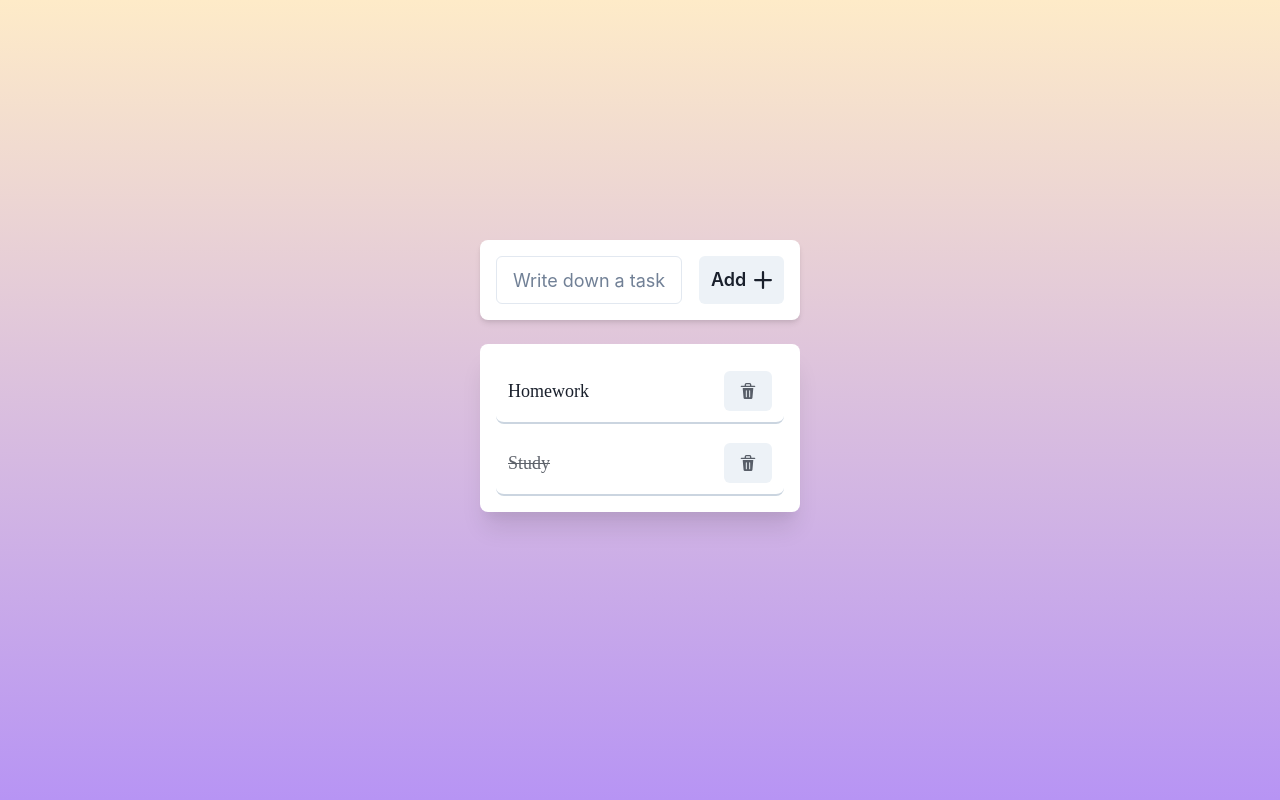
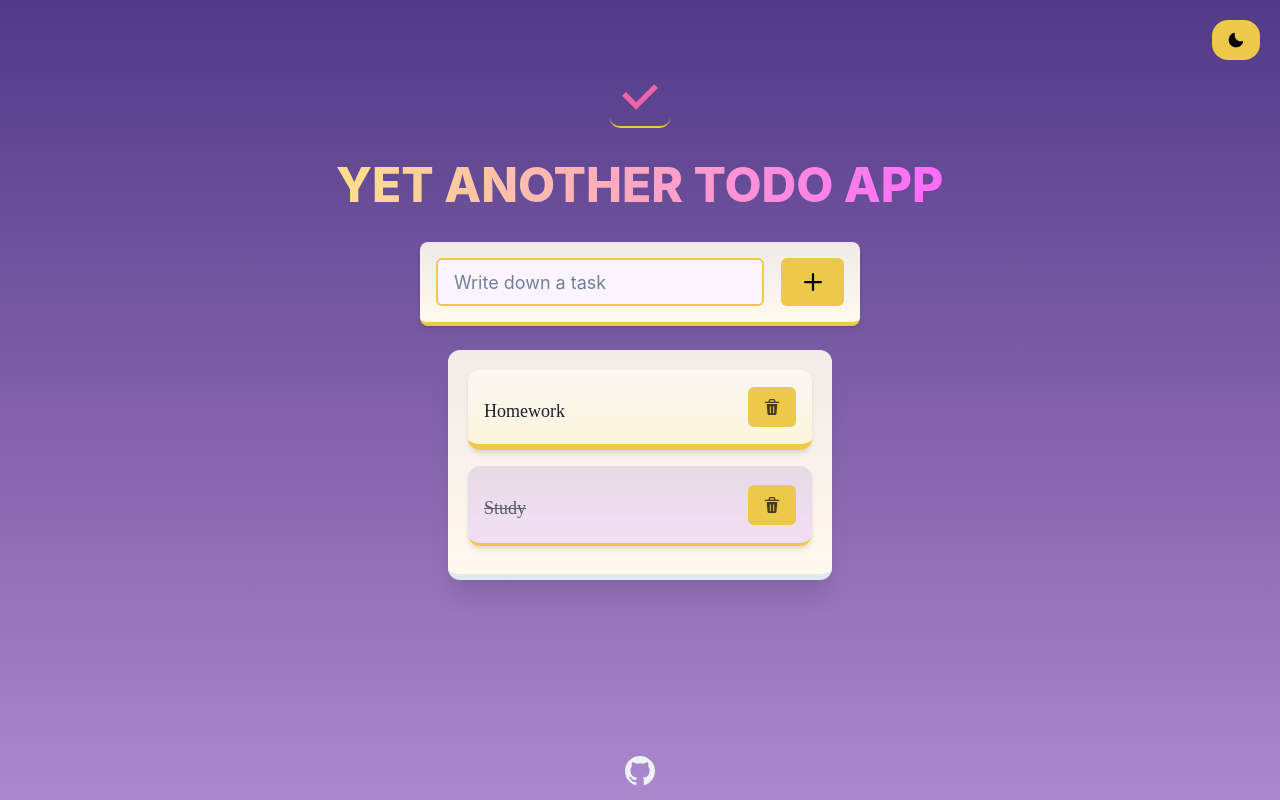
Before and after one commit to avilalte/todo-app, a React (Create React App) app: page / in a window 1280 px wide. Built offline with nearby package versions, Linux system fonts and the light colour scheme; a web font is replaced by a local one.

Commit message:
Update styles, implement dark mode

```diff
--- a/package.json
+++ b/package.json
@@ -11,9 +11,11 @@
     "@testing-library/jest-dom": "^5.16.5",
     "@testing-library/react": "^13.4.0",
     "@testing-library/user-event": "^13.5.0",
+    "animate.css": "^4.1.1",
     "framer-motion": "^7.3.4",
     "react": "^18.2.0",
     "react-dom": "^18.2.0",
+    "react-icons": "^4.4.0",
     "react-scripts": "5.0.1",
     "uuid": "^9.0.0",
     "web-vitals": "^2.1.4"
--- a/src/App.js
+++ b/src/App.js
@@ -1,8 +1,19 @@
 import TaskForm from "./components/TaskForm";
 import TaskList from "./components/TaskList";
-import { VStack } from "@chakra-ui/react";
+import { v4 as uuidv4 } from "uuid";
 import { useState } from "react";
-import { v4 as uuidv4 } from "uuid";
+import { BsGithub } from "react-icons/bs";
+import { CheckIcon, SunIcon, MoonIcon } from "@chakra-ui/icons";
+import {
+  Icon,
+  Spacer,
+  VStack,
+  Heading,
+  Link,
+  Button,
+  useColorMode,
+  useColorModeValue,
+} from "@chakra-ui/react";
 
 function App() {
   const [tasks, setTasks] = useState([
@@ -33,25 +44,82 @@ function App() {
     });
     setTasks(newList);
   };
+  const { colorMode, toggleColorMode } = useColorMode();
 
+  const menuGradient = useColorModeValue(
+    "linear(to-t, #fff9eeff, #fffcf0e5)",
+    "linear(to-t, #66476d81, #cc9bd788)"
+  );
+  const appBg = useColorModeValue(
+    "linear(to-b, #513a87, #684d98, #7f60a9, #9574bb, #ac89cd)",
+    "linear(to-b, #191032, #1d153a, #211a43, #251f4c, #292455, #282556, #272656, #262757, #22234f, #1e2047, #1a1c3f, #161937)"
+  );
+  const menuBorderColor = useColorModeValue("yellow.400", "purple.400");
   return (
     <VStack
-      pt="15rem"
-      w="100vw"
-      h="100vh"
-      bgGradient={[
-        "linear(to-tr, teal.300, yellow.400)",
-        "linear(to-t, blue.200, teal.500)",
-        "linear(to-b, orange.100, purple.300)",
-      ]}
+      justifyContent="center"
+      w="100%"
+      minH="100vh"
+      bgGradient={appBg}
+      pt={5}
+      pb={2}
+      backgroundSize="cover"
+      backgroundAttachment="fixed"
     >
-      <TaskForm handleAdd={handleAdd} />
+      <Button
+        colorScheme="yellow"
+        borderRadius={"1rem"}
+        alignSelf={"end"}
+        mr={5}
+        onClick={toggleColorMode}
+      >
+        {colorMode !== "light" ? <SunIcon /> : <MoonIcon />}
+      </Button>
+      <CheckIcon
+        color="pink.400"
+        w="60px"
+        h="60px"
+        borderRadius={10}
+        py={2}
+        px={3}
+        borderColor="yellow.400"
+        borderBottomWidth={2}
+      />
+      <Heading
+        className="animate__animated animate__pulse"
+        bgGradient="linear(to-l, #ff6cfd, #ffe089)"
+        bgClip="text"
+        as="h1"
+        size="2xl"
+        py={25}
+        fontWeight="extrabold"
+      >
+        YET ANOTHER TODO APP
+      </Heading>
+
+      <TaskForm
+        menuGradient={menuGradient}
+        menuBorderColor={menuBorderColor}
+        handleAdd={handleAdd}
+      />
       <TaskList
         tasks={tasks}
         setTasks={setTasks}
+        menuGradient={menuGradient}
         handleDelete={handleDelete}
         handleTaskCompleted={handleTaskCompleted}
       />
+      <Spacer />
+      <Link
+        textDecor="none"
+        color="yellow.100"
+        fontFamily=""
+        textShadow="2px 1px #463a4ebc"
+        href="https://github.com/avilalte"
+        isExternal
+      >
+        <Icon as={BsGithub} w={30} h={30} color="gray.100" />
+      </Link>
     </VStack>
   );
 }
--- a/src/components/Task.js
+++ b/src/components/Task.js
@@ -1,21 +1,44 @@
-import { Tooltip, HStack, Button, Spacer, Text } from "@chakra-ui/react";
+import {
+  Tooltip,
+  HStack,
+  Button,
+  Spacer,
+  Text,
+  useColorModeValue,
+} from "@chakra-ui/react";
 import { DeleteIcon } from "@chakra-ui/icons";
+import "animate.css";
 
 const Task = ({ task, id, completed, handleDelete, handleTaskCompleted }) => {
+  const taskGradientCompleted = useColorModeValue(
+    "linear(to-t, #eccbff91, #c4b2d25d )",
+    "linear(to-t, #5050509b, #9c9c9c5d )"
+  );
+  const taskGradient = useColorModeValue(
+    "linear(to-t, #faf4dbfb, #fffdf99b )",
+    "linear(to-t, #3d346dff, #634a86fc )"
+  );
   return (
-    <Tooltip label="Click on the task to mark it as completed">
+    <Tooltip
+      label="Click on the task to mark it as completed"
+      placement="left"
+      hasArrow
+    >
       <HStack
-        className="task"
+        shadow="md"
+        bgGradient={completed ? taskGradientCompleted : taskGradient}
+        className="task animate__animated animate__bounceIn"
         w="100%"
-        bg="white"
-        borderRadius={"lg"}
-        borderBottomWidth={2}
-        borderBottomColor="gray.300"
-        px={3}
+        borderRadius={"xl"}
+        borderBottomWidth={completed ? 3 : 6}
+        borderColor={useColorModeValue("yellow.400", "purple.400")}
+        px={4}
         py={6}
-        h="8ch"
+        h="5rem"
       >
         <Text
+          mt={2}
+          color={useColorModeValue("default", "gray.200")}
           opacity={completed ? 0.7 : 1}
           as={completed ? "del" : ""}
           fontSize="lg"
@@ -26,12 +49,14 @@ const Task = ({ task, id, completed, handleDelete, handleTaskCompleted }) => {
           {task}
         </Text>
         <Spacer minW="2rem" />
-        <Tooltip label="Delete task">
+        <Tooltip label="Delete task" placement="right" hasArrow>
           <Button
             onClick={(e) => {
               e.preventDefault();
               handleDelete(id);
             }}
+            color="black"
+            colorScheme={useColorModeValue("yellow", "purple")}
           >
             <DeleteIcon opacity={0.7} />
           </Button>
--- a/src/components/TaskForm.js
+++ b/src/components/TaskForm.js
@@ -1,8 +1,16 @@
 import { useState } from "react";
-import { Spacer, Input, Button, HStack } from "@chakra-ui/react";
+import {
+  Tooltip,
+  Spacer,
+  Input,
+  Button,
+  HStack,
+  useColorModeValue,
+} from "@chakra-ui/react";
 import { AddIcon } from "@chakra-ui/icons";
+import "animate.css";
 
-const TaskForm = ({ handleAdd }) => {
+const TaskForm = ({ menuBorderColor, menuGradient, handleAdd }) => {
   const [taskInput, setTaskInput] = useState("");
 
   return (
@@ -20,20 +28,38 @@ const TaskForm = ({ handleAdd }) => {
         w="100%"
         p="1rem"
         mb="1rem"
-        bg="white"
         borderRadius="lg"
+        borderBottomWidth={4}
+        borderColor={menuBorderColor}
+        bgGradient={menuGradient}
+        className="animate__animated animate__pulse"
       >
         <Input
           size="lg"
           placeholder="Write down a task"
+          _placeholder={{
+            color: useColorModeValue("default", "purple.100"),
+          }}
+          color={useColorModeValue("default", "gray.800")}
           value={taskInput}
+          bg={useColorModeValue("#fcf5ff", "#b29cd8")}
           onChange={(e) => setTaskInput(e.target.value)}
+          borderWidth={2}
+          maxLength={25}
+          borderColor={useColorModeValue("yellow.400", "#551a90.700")}
+          focusBorderColor={useColorModeValue("#ffd7fe", "#673e79")}
+          wordBreak={5}
         />
         <Spacer minW=".1rem" />
-        <Button type="submit" size="lg">
-          Add
-          <AddIcon ms={2} />
-        </Button>
+        <Tooltip label="Add new task" placement="right" hasArrow>
+          <Button
+            type="submit"
+            size="lg"
+            colorScheme={useColorModeValue("yellow", "purple")}
+          >
+            <AddIcon />
+          </Button>
+        </Tooltip>
       </HStack>
     </form>
   );
--- a/src/components/TaskList.js
+++ b/src/components/TaskList.js
@@ -2,10 +2,30 @@ import { HStack, VStack, Text } from "@chakra-ui/react";
 import Task from "../components/Task";
 import "../styles/styles.css";
 
-const TaskList = ({ setTasks, handleDelete, tasks, handleTaskCompleted }) => {
+const TaskList = ({
+  setTasks,
+  handleDelete,
+  tasks,
+  menuGradient,
+  menuBorderColor,
+  handleTaskCompleted,
+}) => {
   return tasks.length ? (
-    <VStack boxShadow="xl" w="25%" bg="white" borderRadius="lg" p={4}>
-      {tasks.map((task ) => {
+    <VStack
+      boxShadow="xl"
+      spacing="1rem"
+      borderBottomWidth={6}
+      borderColor={menuBorderColor}
+      minW="15%"
+      w="30%"
+      borderRadius="xl"
+      px={5}
+      pt={5}
+      pb={7}
+      bgGradient={menuGradient}
+      className="animate__animated animate__pulse"
+    >
+      {tasks.map((task) => {
         return (
           <Task
             task={task.task}
@@ -20,8 +40,16 @@ const TaskList = ({ setTasks, handleDelete, tasks, handleTaskCompleted }) => {
       })}
     </VStack>
   ) : (
-    <HStack>
-      <Text>There are no tasks</Text>
+    <HStack mb={100}>
+      <Text
+        p={5}
+        borderBottomWidth={2}
+        borderRadius={10}
+        borderColor="yellow.400"
+        color="yellow.200"
+      >
+        There are no tasks
+      </Text>
     </HStack>
   );
 };
--- a/src/index.js
+++ b/src/index.js
@@ -1,12 +1,15 @@
 import React from "react";
 import ReactDOM from "react-dom/client";
 import App from "./App";
-import { ChakraProvider } from "@chakra-ui/react";
+import { ChakraProvider, theme } from "@chakra-ui/react";
 import "@fontsource/chilanka";
+import { ColorModeScript } from "@chakra-ui/react";
+import "animate.css";
 
 const root = ReactDOM.createRoot(document.getElementById("root"));
 root.render(
   <ChakraProvider>
+    <ColorModeScript initialColorMode={theme.config.initialColorMode} />
     <App />
   </ChakraProvider>
 );
--- a/src/styles/styles.css
+++ b/src/styles/styles.css
@@ -1,15 +1,16 @@
+:root {
+  --animate-duration: 700ms;
+  --animate-delay: 1s;
+}
 * {
   box-sizing: border-box;
   margin: 0;
   padding: 0;
 }
 .form {
-  width: 25%;
+  min-width: 30%;
 }
 .task {
   font-family: "Chilanka", cursive;
   cursor: pointer;
 }
-.task:hover {
-  background-color: "red";
-}
```
Also changed, not shown: src/theme.js (added, +10 -0 lines), 1 other file (tests, documents, lock files or other folders).
